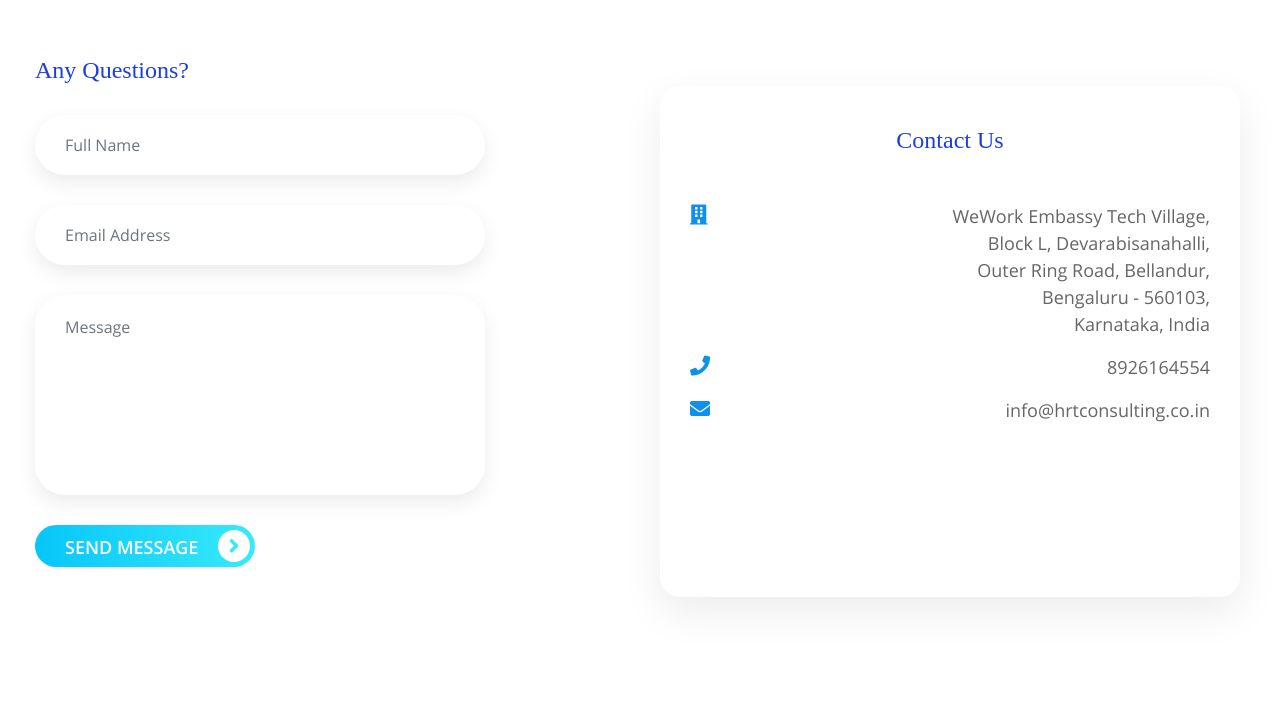
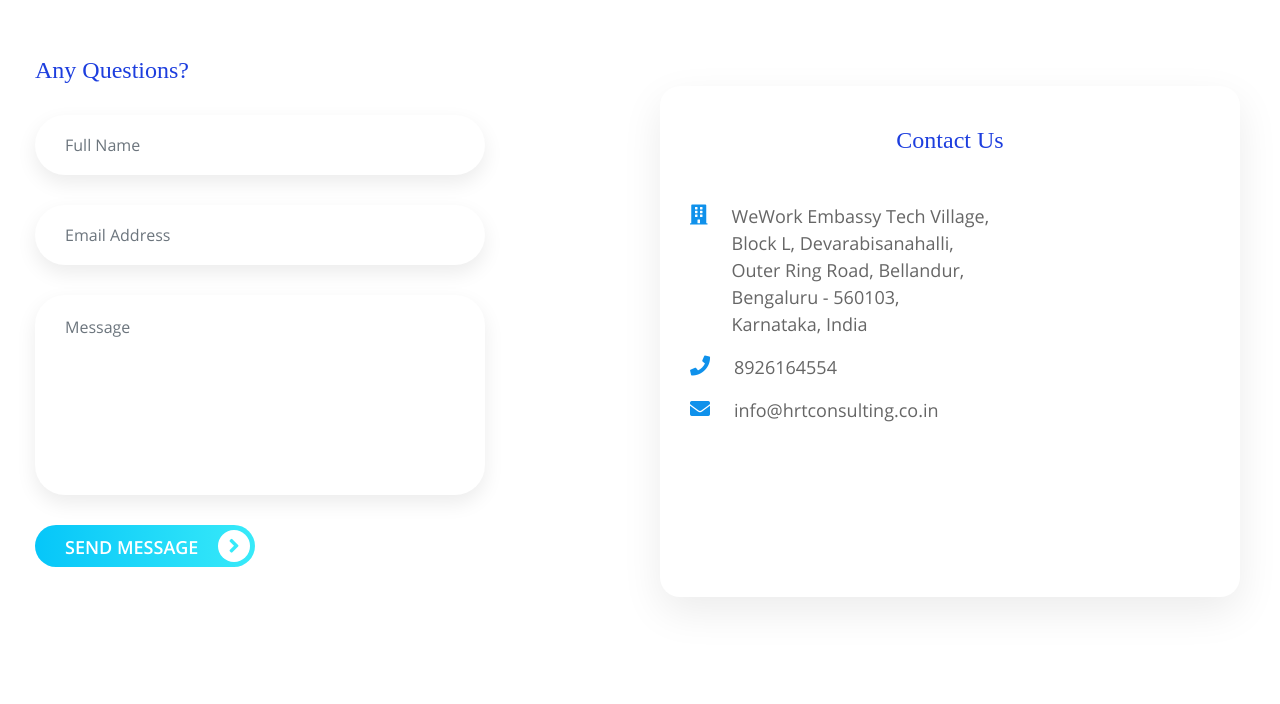
Before and after one commit to AjayAltra/hrt-website, a plain HTML site: page contact.html in a window 1280 px wide. Shown: the part 96-800 px from the top of the page. Drawn offline with Linux system fonts and the light colour scheme; a small style sheet from the web is missing; a web font is replaced by a local one.

Commit message:
Contact Page Alignment correction

```diff
--- a/contact.html
+++ b/contact.html
@@ -59,21 +59,21 @@
           <div class="card contact-card">
             <div class="card-body">
               <h4 class="text-center mb-5">Contact Us</h4>
-              <div class="d-flex justify-content-between">
-                <h5><i class="fa fa-building" aria-hidden="true"></i></h5>
-                <p class="text-right">WeWork Embassy Tech Village,<br />
+              <div class="d-flex justify-content-start">
+                <h5 class="pr-4"><i class="fa fa-building" aria-hidden="true"></i></h5>
+                <p class="text-left">WeWork Embassy Tech Village,<br />
                   Block L, Devarabisanahalli,<br />
                   Outer Ring Road, Bellandur,<br />
                   Bengaluru - 560103,<br />
                   Karnataka, India</p>
               </div>
-              <div class="d-flex justify-content-between">
-                <h5><i class="fa fa-phone" aria-hidden="true"></i></h5>
-                <p class="text-right"><a href="tel:+918926164554">8926164554</a></p>
+              <div class="d-flex justify-content-start">
+                <h5 class="pr-4"><i class="fa fa-phone" aria-hidden="true"></i></h5>
+                <p class="text-left"><a href="tel:+918926164554">8926164554</a></p>
               </div>
-              <div class="d-flex justify-content-between">
-                <h5><i class="fa fa-envelope"></i></h5>
-                <p class="text-right"><a href="mailto:info@hrtconsulting.co.in">info@hrtconsulting.co.in</a></p>
+              <div class="d-flex justify-content-start">
+                <h5 class="pr-4"><i class="fa fa-envelope"></i></h5>
+                <p class="text-left"><a href="mailto:info@hrtconsulting.co.in">info@hrtconsulting.co.in</a></p>
               </div>
             </div>
           </div>
```
